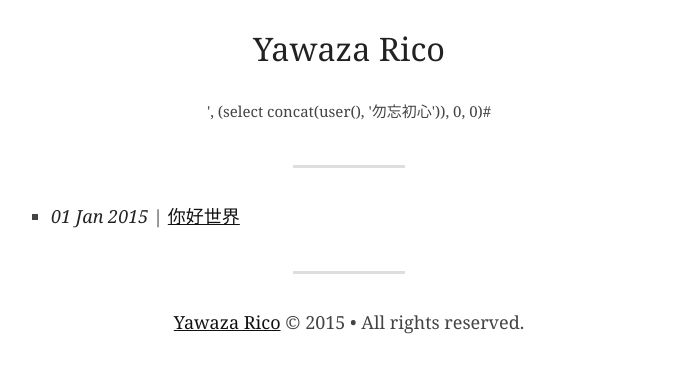
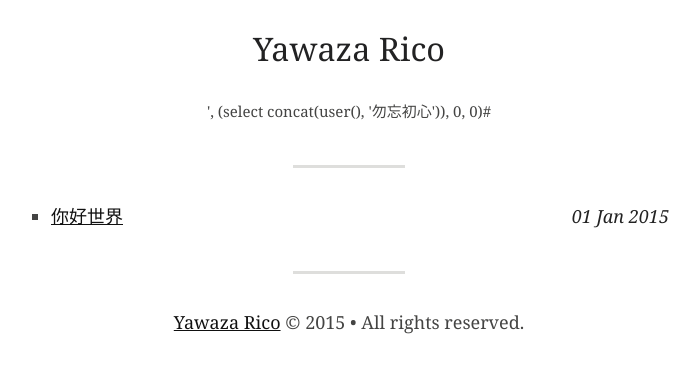
Before and after one commit to bakarico/bakarico.github.io, a Jekyll site: the page built from index.html, in a window 1280 px wide. Shown: the top 373 px of the page, without its empty margins (291-991 px from the left). Built offline with Jekyll 4.4.1, drawn with Linux system fonts in a browser that asks for light colours.

Commit message:
文章日期 float right

```diff
--- a/index.html
+++ b/index.html
@@ -6,8 +6,8 @@ title: 这是一个主页喵 (๑`･ᴗ･´๑)
 <ul>
     {% for post in site.posts %}
         <li>
-            <i>{{ post.date | date_to_string }}</i> |
             <a href="{{ post.url }}">{{ post.title }}</a>
+            <i class="date">{{ post.date | date_to_string }}</i>
         </li>
     {% endfor %}
 </ul>
```
